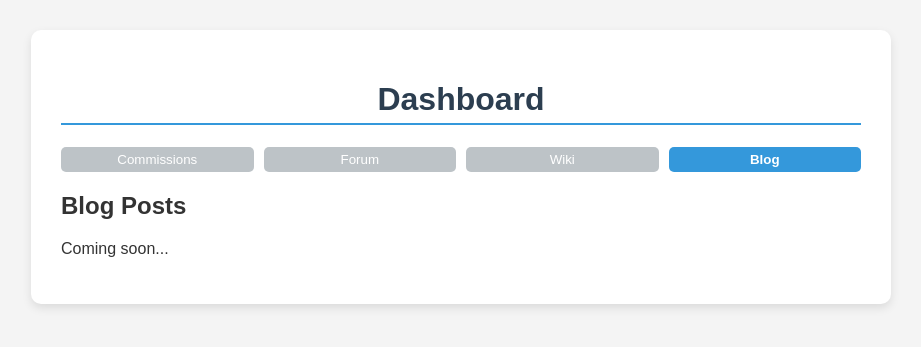
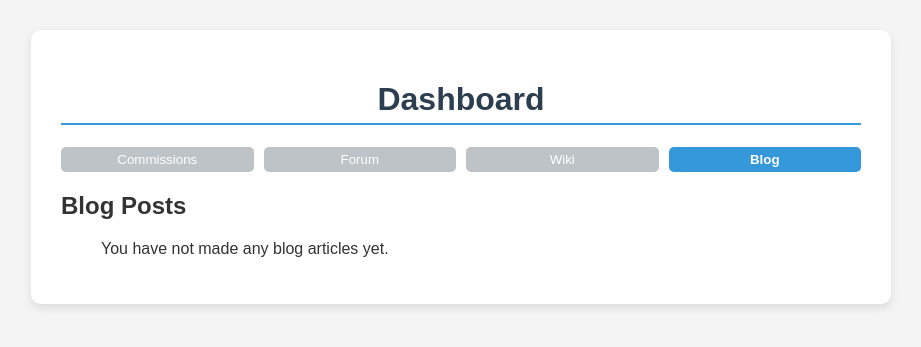
Before and after one commit to Mieka068/hobbysite-E-8, a Django app: page /usermanagement/dashboard/ in a window 1280 px wide, after a click on "Blog". Shown: the part 74-421 px from the top of the page, without its empty margins (179-1100 px from the left). Run offline with Django 5.2, Linux system fonts and the light colour scheme; a user stored in the database is signed in; tables that the repository leaves empty hold one stand-in row (values such as "Sample post"); data that the repository does not hold is empty.

Commit message:
Moved dashboard from accounts app to user_management

```diff
--- a/accounts/templates/user_management/dashboard.html
+++ b/user_management/templates/user_management/dashboard.html
@@ -61,7 +61,13 @@
     <!-- Blog Tab -->
     <div id="blog" class="tab-content" style="display: none;">
         <h2>Blog Posts</h2>
-        <p>Coming soon...</p>
+        <ul>
+            {% for article in blog_articles %}
+                <li><a href='{{ article.get_absolute_url }}'>{{ article.title }}</a></li>
+            {% empty %}
+                <p>You have not made any blog articles yet.</p>
+            {% endfor %}
+        </ul>
     </div>
 
     <style>
```
